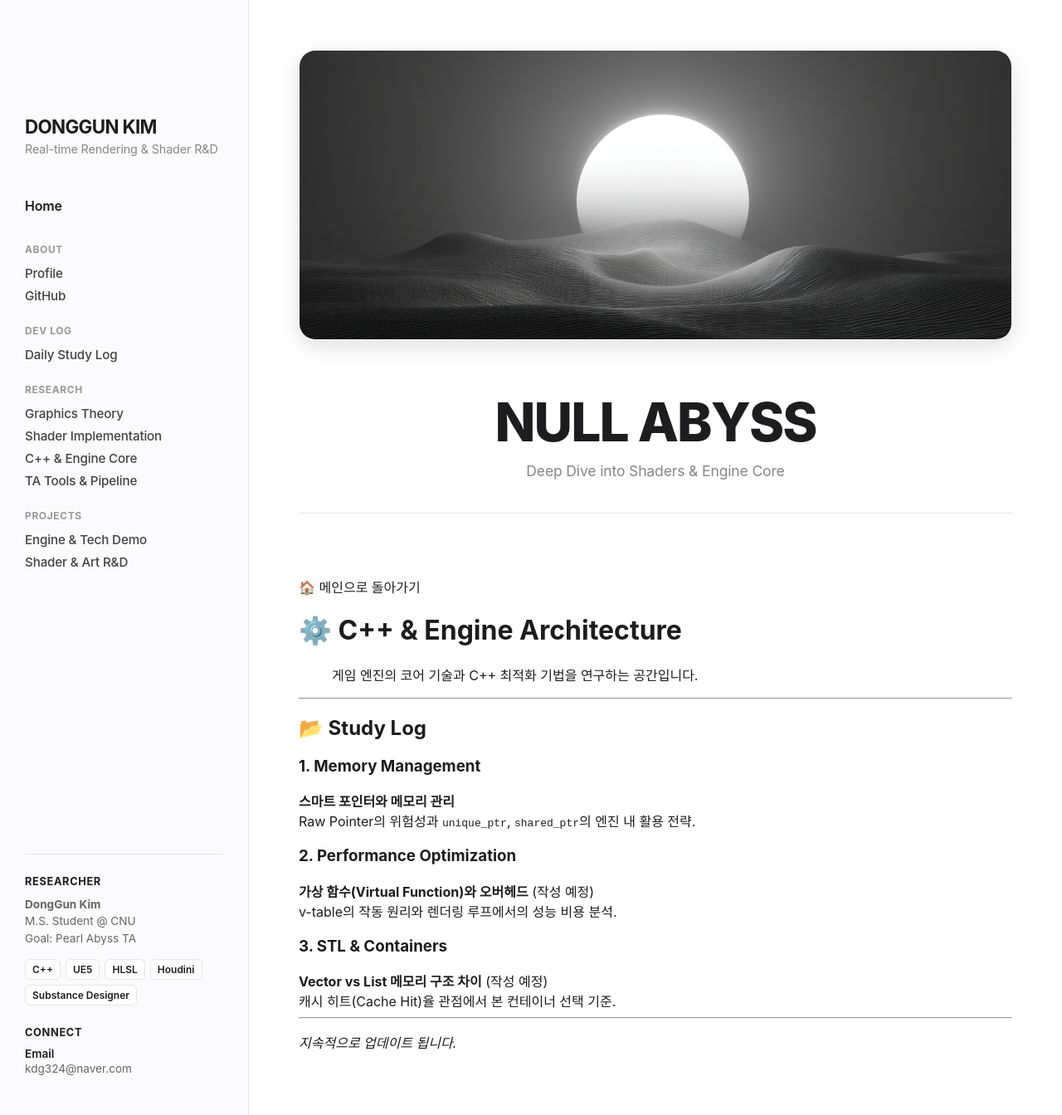
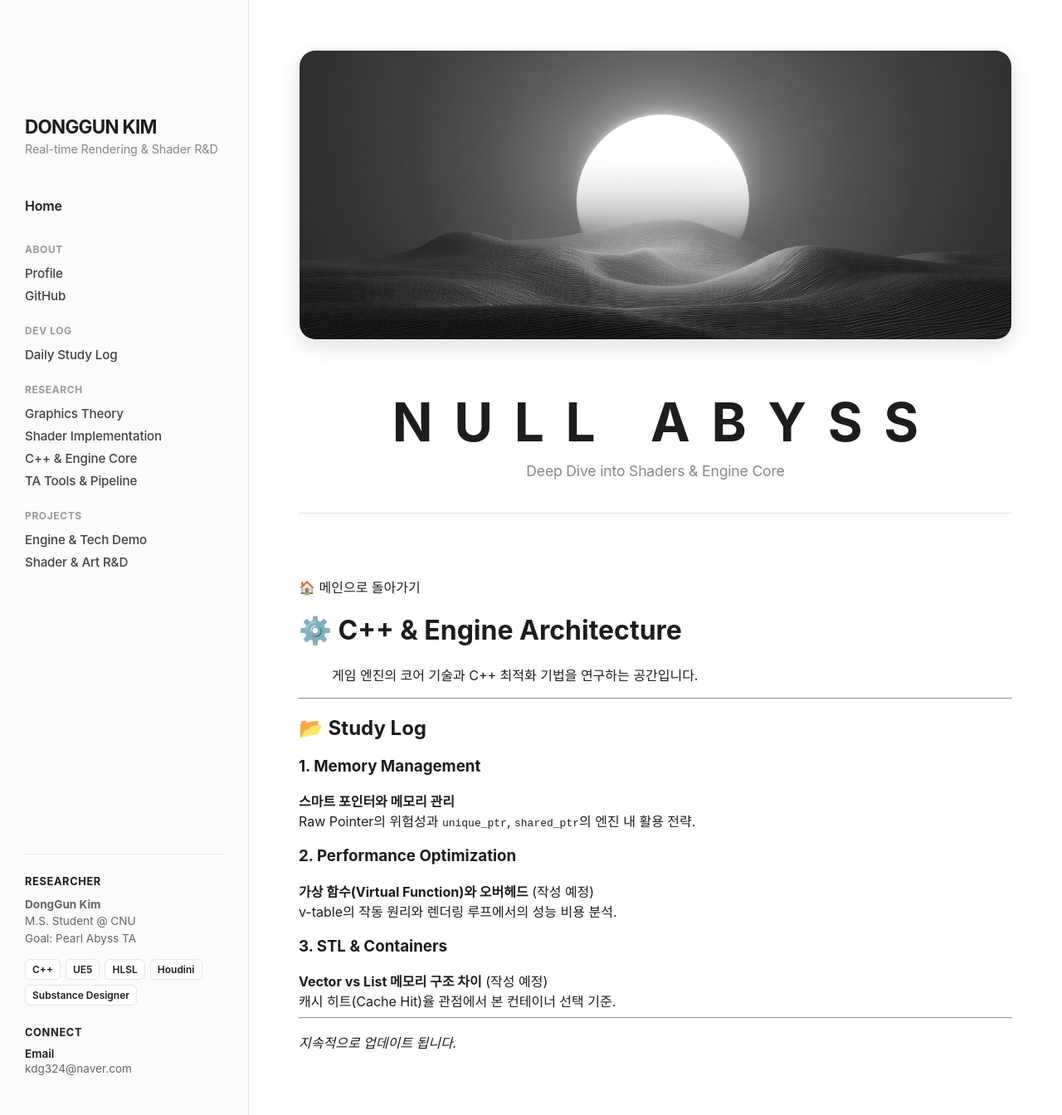
Before and after one commit to KimDongGun324/kimdonggun324.github.io, a Jekyll site: the page built from 03_Engine_CPP/README.md, in a window 1280 px wide. Shown: the whole page at 83% size. Built offline with Jekyll 4.4.1, drawn with Linux system fonts in a browser that asks for light colours; some web fonts are replaced.

Commit message:
펄어비스 스타일 타이틀, 프리텐다드 폰트 적용

```diff
--- a/_layouts/default.html
+++ b/_layouts/default.html
@@ -19,7 +19,7 @@
       --card-shadow: 0 2px 8px rgba(0, 0, 0, 0.04);
       --hover-shadow: 0 8px 24px rgba(0, 0, 0, 0.12);
 
-      /* 🔥 폰트 스택: Pretendard 우선 적용 */
+      /* Font Stack: Pretendard First */
       --font-stack: "Pretendard", -apple-system, BlinkMacSystemFont, system-ui, Roboto, "Helvetica Neue", "Segoe UI", "Apple SD Gothic Neo", "Malgun Gothic", sans-serif;
     }
 
@@ -53,14 +52,14 @@
       overflow-y: auto;
     }
 
-    /* 사이드바 타이틀 (세련된 볼드 처리) */
+    /* Sidebar Title */
     .sidebar-title {
       font-family: var(--font-stack);
       font-size: 1.4em;
       font-weight: 700;
       color: #1d1d1f;
       margin: 0 0 4px 0;
-      letter-spacing: -0.03em; /* 자간 좁힘 -> 단단한 느낌 */
+      letter-spacing: -0.03em;
       line-height: 1.2;
       text-transform: uppercase;
     }
@@ -137,14 +136,21 @@
       text-align: center; margin-bottom: 60px; margin-top: 20px;
       padding-bottom: 40px; border-bottom: 1px solid var(--border-color);
     }
+
+    /* Page Title (Pearl Abyss Style) */
     .page-title {
       font-family: var(--font-stack);
-      font-weight: 800; font-size: 4em; letter-spacing: -0.03em;
-      margin: 0 0 10px 0; text-transform: uppercase; color: #1d1d1f;
+      font-weight: 700;
+      font-size: 4em;
+      letter-spacing: 0.4em;
+      margin: 0 0 10px 0;
+      text-transform: uppercase;
+      color: #1d1d1f;
+      margin-right: -0.4em;
     }
     .page-desc { font-size: 1.1em; color: var(--text-secondary); font-weight: 400; letter-spacing: -0.01em; }
 
-    /* 그리드 시스템 */
+    /* Grid System */
     .three-column-wrapper {
       display: grid;
       grid-template-columns: 1.2fr 1fr 1fr;
@@ -174,13 +180,12 @@
       display: block; font-weight: 700; font-size: 1em;
       margin-bottom: 6px; color: #1d1d1f; letter-spacing: -0.01em;
     }
-    /* 🔥 카드 설명 폰트 스타일 (한글 줄바꿈 최적화) */
     .text-card-desc {
       font-size: 0.95em; color: #86868b; line-height: 1.6;
-      letter-spacing: -0.01em; word-break: keep-all; /* 단어 단위 줄바꿈 */
+      letter-spacing: -0.01em; word-break: keep-all;
     }
 
-    /* 갤러리 스타일 */
+    /* Gallery Style */
     .gallery-item { margin-bottom: 25px; }
     .gallery-thumb {
       width: 100%; aspect-ratio: 16/9; border-radius: 10px;
```
Also changed, not shown: other parts of _layouts/default.html (+8 -9 lines).
